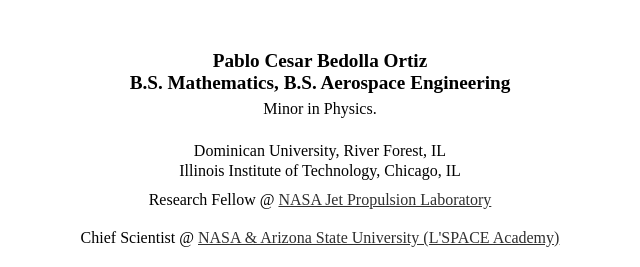
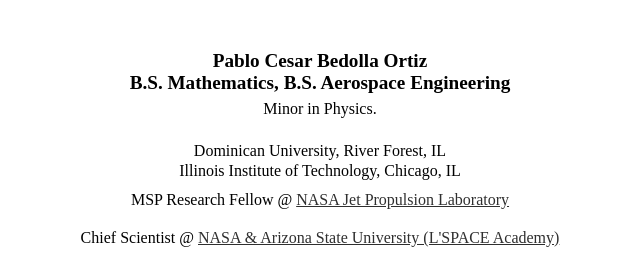
Before and after one commit to bedolpab/PabloBedolla, a plain HTML site: page index.html in a window 1280 px wide. Shown: the top 267 px of the page, 320-960 px from the left. Drawn offline with Linux system fonts and the light colour scheme.

Commit message:
new updated

```diff
--- a/index.html
+++ b/index.html
@@ -35,7 +35,7 @@
                     <p class="uni">Minor in Physics.</p><br>
                     <p class="uni">Dominican University, River Forest, IL</p>
                     <p class="uni">Illinois Institute of Technology, Chicago, IL</p>
-                    <p class="study">Research Fellow @ <a href="https://www.jpl.nasa.gov/">NASA Jet Propulsion Laboratory</a></p>
+                    <p class="study">MSP Research Fellow @ <a href="https://www.jpl.nasa.gov/">NASA Jet Propulsion Laboratory</a></p>
                     <p class="study">Chief Scientist @ <a href="https://www.lspace.asu.edu/">NASA & Arizona State University (L'SPACE Academy)</a></p>
 
                     <p class="study">Ex-Software Engineer Intern @ Credit Karma</p>
```
